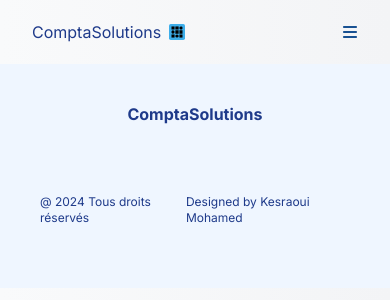
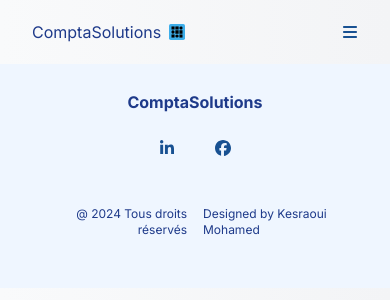
Before and after one commit to KesraouiMohamed1991/ComptaSolution, a React (Vite) app: page /creation in a window 390 px wide. Shown: the top 300 px of the page. Built offline with nearby package versions, Linux system fonts and the light colour scheme.

Commit message:
this is the final commit

```diff
--- a/src/pages/Footer.jsx
+++ b/src/pages/Footer.jsx
@@ -26,18 +26,18 @@ function Footer() {
             </li>
           ))}
         </ul>
-        <div className="gap-2 hidden lg:flex">
+        <div className="gap-2 flex">
           {socialMediaLinks.map((socialMedia, index) => (
             <Social key={index} index={index} {...socialMedia} />
           ))}
         </div>
       </div>
-      <div className="w-full flex justify-between p-6">
-        <p className="text-xs">
+      <div className="w-full flex justify-between gap-4 p-6">
+        <p className="w-1/2 text-xs text-end ">
           @ {new Date().getFullYear()} Tous droits réservés
         </p>
 
-        <p className="text-xs ">
+        <p className="w-1/2 text-xs ">
           <Link target="_blank" to={"https://kesraouicreative.com/"}>
             Designed by Kesraoui Mohamed
           </Link>
```
